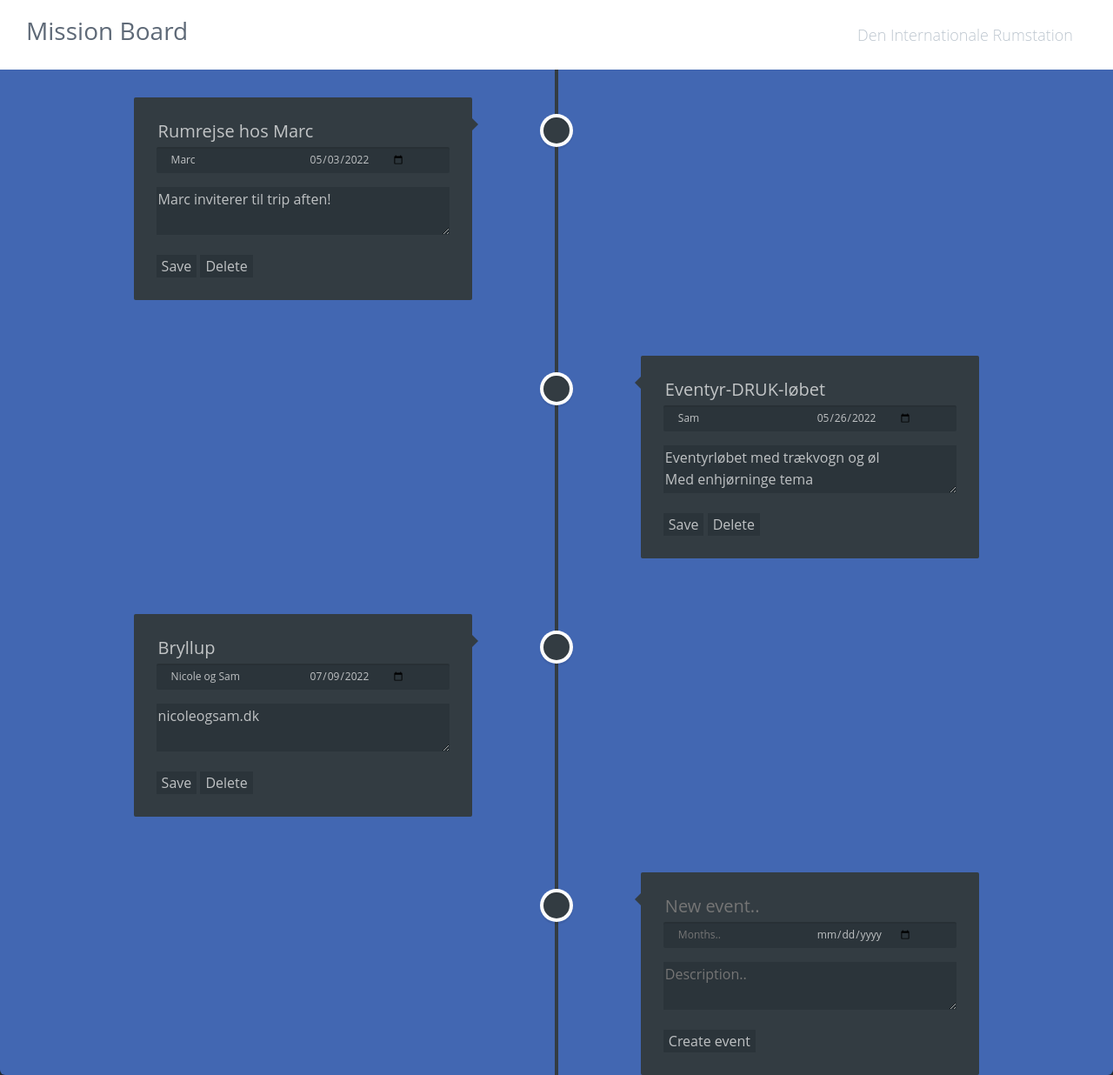
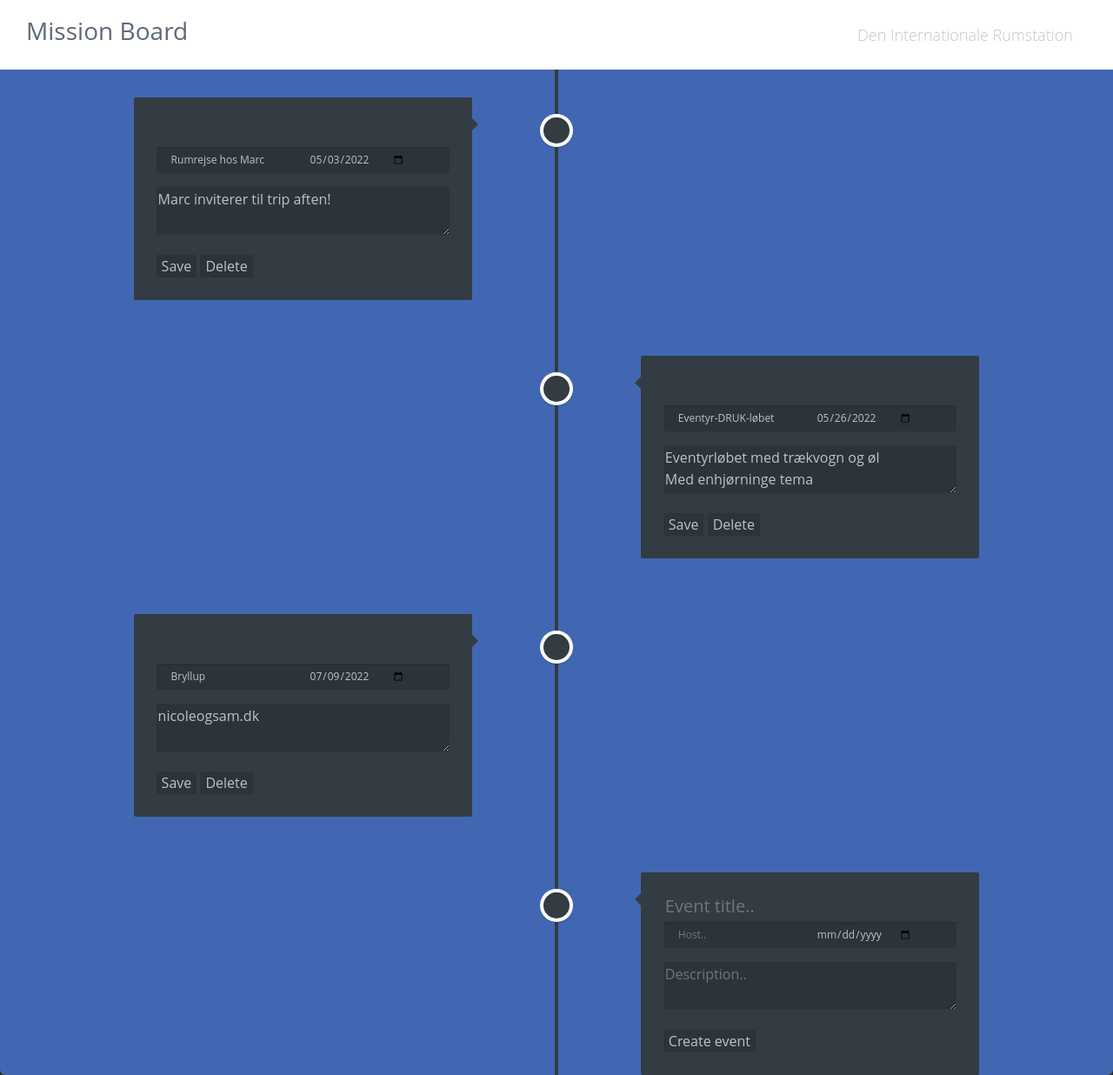
Before and after one commit to SamEmam/iss-event-planner, a Flask app: page / in a window 1280 px wide. Shown: the whole page at 87% size. Run offline with Flask 2, Linux system fonts and the light colour scheme; some libraries are stand-ins or nearby versions.

Commit message:
renaming

```diff
--- a/app.py
+++ b/app.py
@@ -27,13 +27,13 @@ def create_app() -> Flask:
 
         if request.method == 'POST':
             if request.form['input_button'] == 'Create event':
+                input_title = request.form['input_title']
                 input_host = request.form['input_host']
-                input_months = request.form['input_months']
                 input_date = request.form['input_date']
                 input_desc = request.form['input_desc']
                 data.append({
+                    "title": input_title,
                     "host": input_host,
-                    "months": input_months,
                     "date": input_date,
                     "description": input_desc
                 })
--- a/templates/index.html
+++ b/templates/index.html
@@ -21,11 +21,11 @@
 
           <div class="cd-timeline-content">
             <form method="post">
-            <h2><input name="input_host" value="{{ event.host }}" style="background-color: #333C42; border: 0; color:rgba(255, 255, 255, 0.7);"></h2>
+            <h2><input name="input_title" value="{{ event.title }}" style="width: 100%; background-color: #333C42; border: 0; color:rgba(255, 255, 255, 0.7);"></h2>
             <div class="timeline-content-info">
               <span class="timeline-content-info-title">
                 <i class="fa fa-certificate" aria-hidden="true"></i>
-                <input name="input_months" value="{{ event.months }}" style="background-color: #2B343A; border: 0; color:rgba(255, 255, 255, 0.7);">
+                <input name="input_host" value="{{ event.host }}" style="background-color: #2B343A; border: 0; color:rgba(255, 255, 255, 0.7);">
               </span>
               <span class="timeline-content-info-date">
                 <i class="fa fa-calendar-o" aria-hidden="true"></i>
@@ -49,11 +49,11 @@
 
           <div class="cd-timeline-content">
             <form method="post">
-            <h2><input name="input_host" placeholder="New event.." style="background-color: #333C42; border: 0; color:rgba(255, 255, 255, 0.7);"></h2>
+            <h2><input name="input_title" placeholder="Event title.." style="width: 100%; background-color: #333C42; border: 0; color:rgba(255, 255, 255, 0.7);"></h2>
             <div class="timeline-content-info">
               <span class="timeline-content-info-title">
                 <i class="fa fa-certificate" aria-hidden="true"></i>
-                <input name="input_months" placeholder="Months.." style="background-color: #2B343A; border: 0; color:rgba(255, 255, 255, 0.7);">
+                <input name="input_host" placeholder="Host.." style="background-color: #2B343A; border: 0; color:rgba(255, 255, 255, 0.7);">
               </span>
               <span class="timeline-content-info-date">
                 <i class="fa fa-calendar-o" aria-hidden="true"></i>
```
